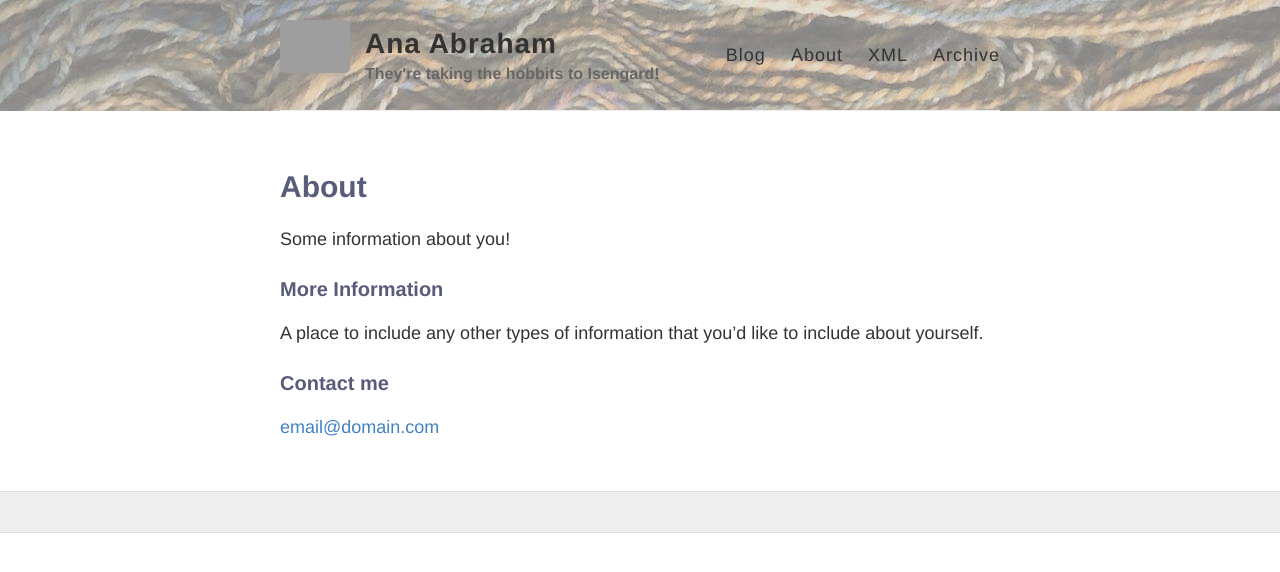
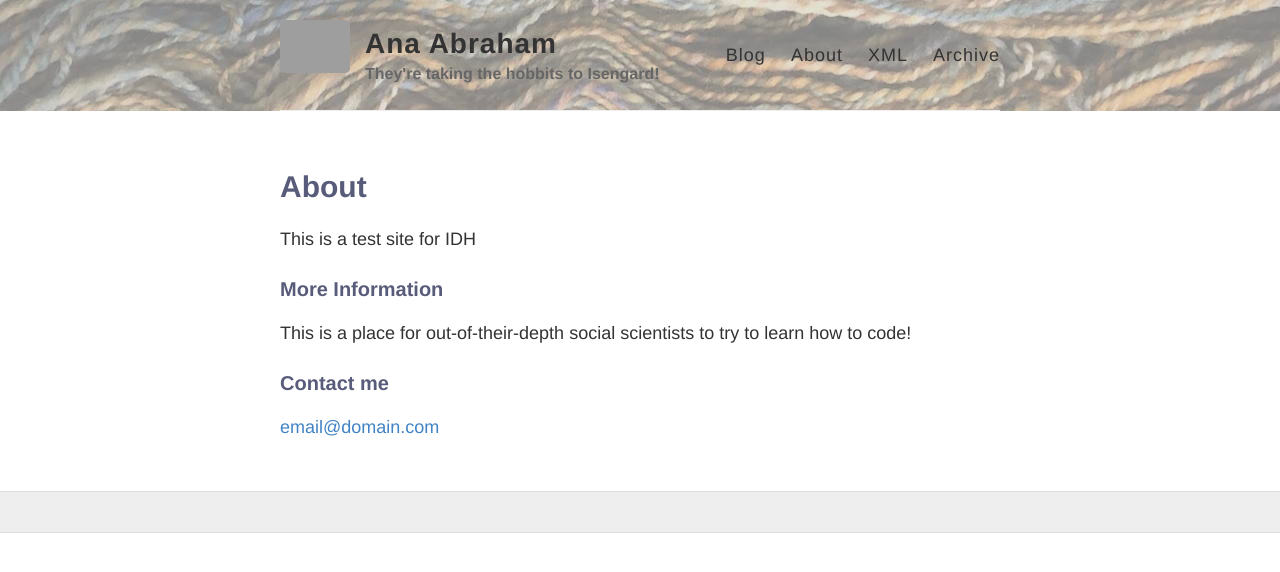
Before and after one commit to hamacher-abraham/hamacher-abraham.github.io, a Jekyll site: the page built from about.md, in a window 1280 px wide. Shown: the top 572 px of the page. Built offline with Jekyll 4.4.1, drawn with Linux system fonts in a browser that asks for light colours; grey boxes are pictures that could not be loaded.

Commit message:
Update about.md

```diff
--- a/about.md
+++ b/about.md
@@ -4,12 +4,10 @@ title: About
 permalink: /about/
 ---
 
-Some information about you!
-
+This is a test site for IDH
 ### More Information
 
-A place to include any other types of information that you'd like to include about yourself.
-
+This is a place for out-of-their-depth social scientists to try to learn how to code!
 ### Contact me
 
 [email@domain.com](mailto:email@domain.com)
```
